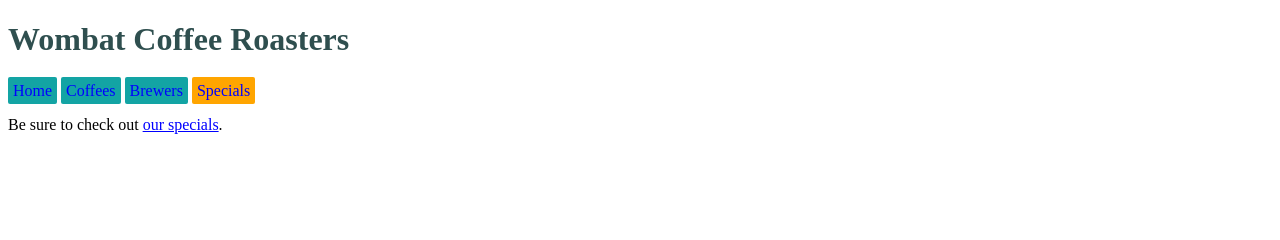
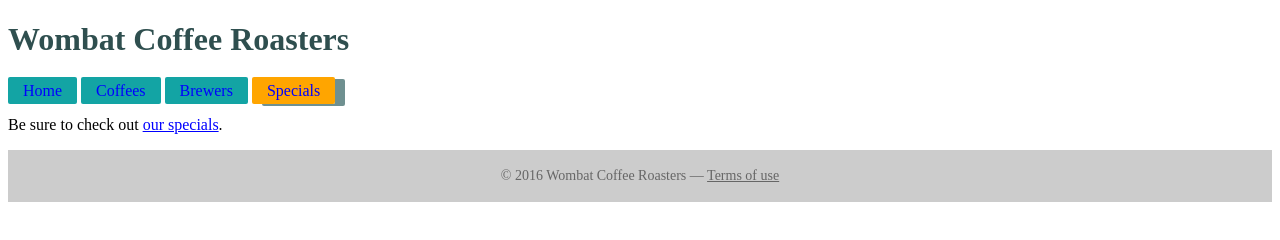
Before and after one commit to hichamSalhi/Java17-headFirst, a plain HTML site: page index.html in a window 1280 px wide. Drawn offline with Linux system fonts and the light colour scheme.

Commit message:
We talked about the shorthanded properties and horizontal and vertical values.

```diff
--- a/index.html
+++ b/index.html
@@ -23,4 +23,8 @@
         </p>
     </main>
 </body>
+<footer class="footer">
+    &copy; 2016 Wombat Coffee Roasters &mdash;
+    <a href="/terms-of-use">Terms of use</a>
+</footer
 </html>
--- a/styles.css
+++ b/styles.css
@@ -15,14 +15,15 @@ h1 {
 
 .nav a {
     color : white;
-    background-color: #13a4a4;;
-    padding: 5px;
+    background-color: #13a4a4;
+    padding: 5px 15px;
     text-decoration: none;
     border-radius: 2px;
 }
 
 .nav .featured {
     background-color: orange;
+    box-shadow: 10px 2px #6f9090;
 }
 
 /*LoVe / HAte : link, visitied, hover, active*/
@@ -41,3 +42,17 @@ a:hover {
 a:active {
     color: red;
 }
+
+.footer {
+    color : #666;
+    padding: 18px 0px;
+    background-color: #ccc;
+    text-align: center;
+    font-size: 14px;
+    margin-bottom: 0px;
+}
+
+.footer a {
+    color : inherit;
+    text-decoration: underline;
+}
```
